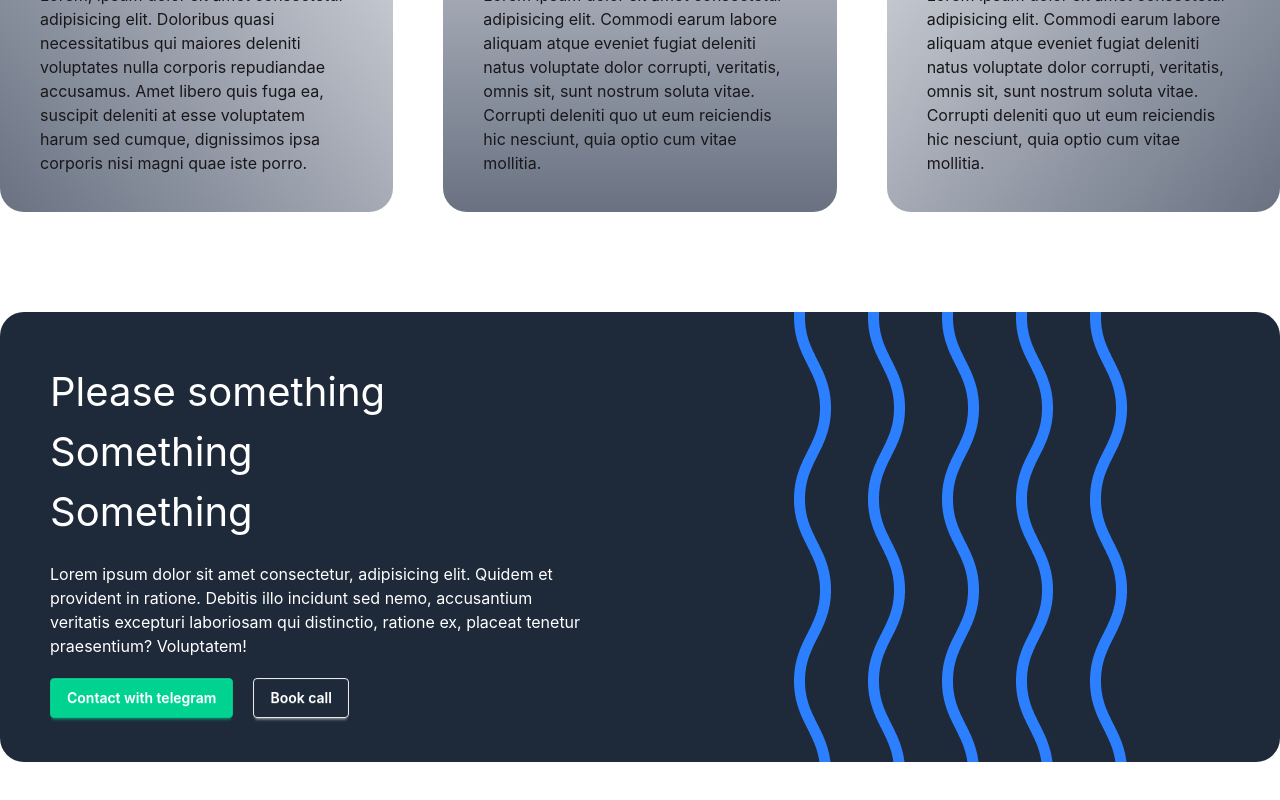
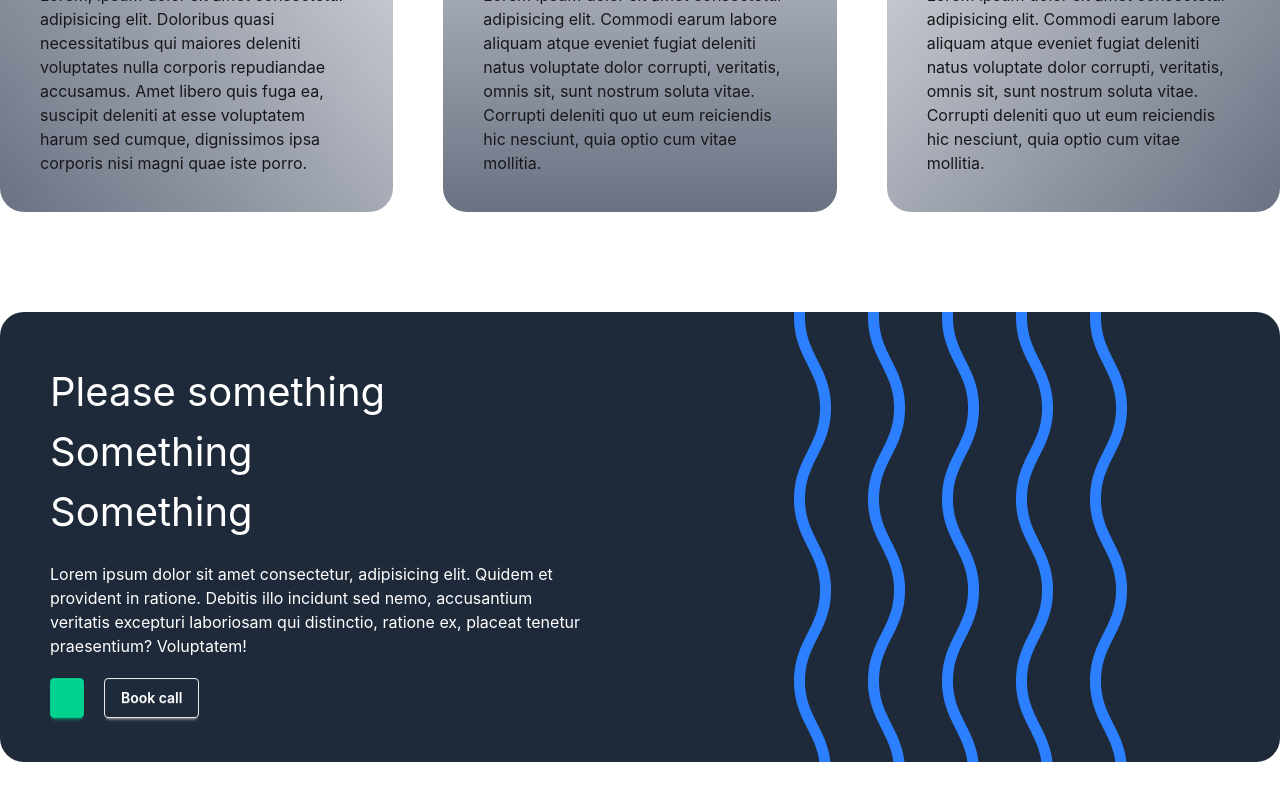
Before and after one commit to muhammadrizo571/q, a React (Vite) app: page / in a window 1280 px wide. Shown: the part 3909-4709 px from the top of the page. Built offline with nearby package versions, Linux system fonts and the light colour scheme.

Commit message:
Update Hom.jsx

```diff
--- a/src/Pages/Hom.jsx
+++ b/src/Pages/Hom.jsx
@@ -348,7 +348,7 @@ const Hom = () => {
           </h1>
           <p className='text-white' > Lorem ipsum dolor sit amet consectetur, adipisicing elit. Quidem et provident in ratione. Debitis illo incidunt sed nemo, accusantium veritatis excepturi laboriosam qui distinctio, ratione ex, placeat tenetur praesentium? Voluptatem! </p>
           <div className=" flex gap-[20px] ">
-            <button className='btn btn-success  text-white '> Contact with telegram </button>
+            <button className='btn btn-success  text-white '> <a href="https://t.me/Mahmudjon_Uktamov"></a> </button>
             <button className='btn bg-transparent text-white '> Book call </button>
           </div>
         </div>
```
